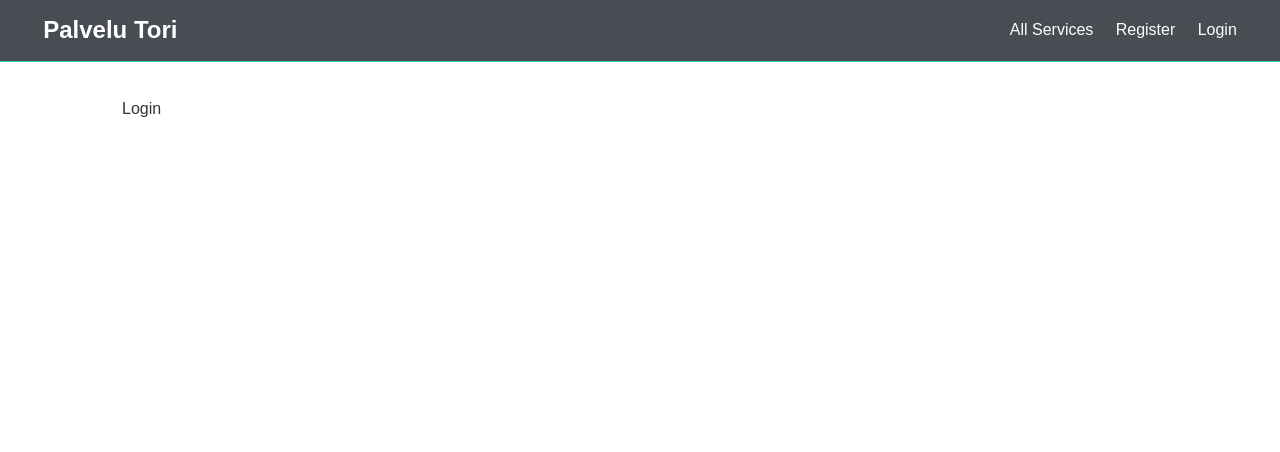
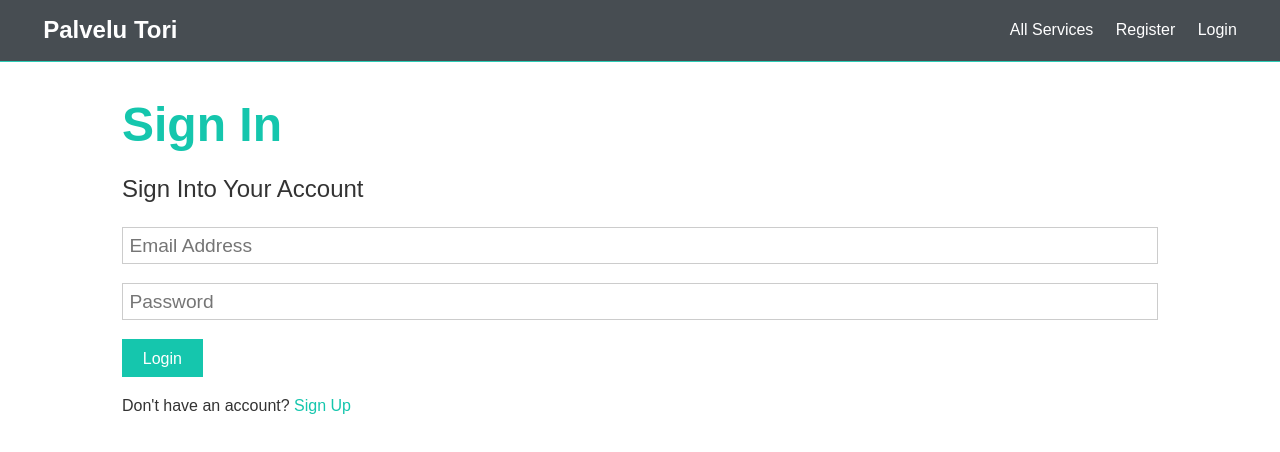
Before and after one commit to khushboogoyal88/palvelu-tori, a React (Create React App) app in the folder client/: page /login in a window 1280 px wide. Shown: the top 452 px of the page. Built offline with nearby package versions, Linux system fonts and the light colour scheme.

Commit message:
Frontend/Sign In and Register page ready

```diff
--- a/client/src/components/auth/Login.js
+++ b/client/src/components/auth/Login.js
@@ -1,11 +1,56 @@
-import React from 'react'
+import React, { Fragment, useState } from 'react';
+import { Link } from 'react-router-dom';
 
 const Login = () => {
-    return (
-        <div>
-            Login
-        </div>
-    )
+const [formData, setFormData] = useState({
+  email: '',
+  password: '',
+});
+
+const { email, password } = formData;
+
+const onChange = (e) =>
+  setFormData({ ...formData, [e.target.name]: e.target.value });
+
+const onSubmit = async (e) => {
+  e.preventDefault();
+  console.log('SUCCESS');
+};
+
+return (
+  <Fragment>
+    <h1 className='large text-primary'>Sign In</h1>
+    <p className='lead'>
+      <i className='fas fa-user' /> Sign Into Your Account
+    </p>
+    <form className='form' onSubmit={(e) => onSubmit(e)}>
+      <div className='form-group'>
+        <input
+          type='email'
+          placeholder='Email Address'
+          name='email'
+          value={email}
+          onChange={(e) => onChange(e)}
+          required
+        />
+      </div>
+      <div className='form-group'>
+        <input
+          type='password'
+          placeholder='Password'
+          name='password'
+          value={password}
+          onChange={(e) => onChange(e)}
+          minLength='6'
+        />
+      </div>
+      <input type='submit' className='btn btn-primary' value='Login' />
+    </form>
+    <p className='my-1'>
+      Don't have an account? <Link to='/register'>Sign Up</Link>
+    </p>
+  </Fragment>
+);
 }
 
 export default Login
--- a/client/src/components/auth/Register.js
+++ b/client/src/components/auth/Register.js
@@ -1,4 +1,5 @@
-import React, {Fragment, useState} from 'react'
+import React, {Fragment, useState} from 'react';
+import {Link} from "react-router-dom"
 
 const Register = () => {
     const [formData, setFormData] = useState({
@@ -12,12 +13,12 @@
 
     const changeHandler = e => setFormData({...formData, [e.target.name]: e.target.value})
 
-    const submitHandler = e =>{
+    const submitHandler = async e =>{
         e.preventDefault();
         if(password !== password2){
             console.log('Passwords do not match');
         }else{
-            console.log(formData);
+            console.log('Success');
         }
     }
     return (
@@ -47,8 +48,7 @@
               required
             />
             <small className='form-text'>
-              This site uses Gravatar so if you want a profile image, use a
-              Gravatar email
+
             </small>
           </div>
           <div className='form-group'>
@@ -76,7 +76,7 @@
           <input type='submit' className='btn btn-primary' value='Register' />
         </form>
         <p className='my-1'>
-          Already have an account? <a href='login.html'>Sign In</a>
+          Already have an account? <Link to='/login'>Sign In</Link>
         </p>
       </Fragment>
     );
```
Also changed, not shown: client/package.json (+8 -1 lines), client/src/img/showcase2.webp (added), 1 other file (tests, documents, lock files or other folders).
